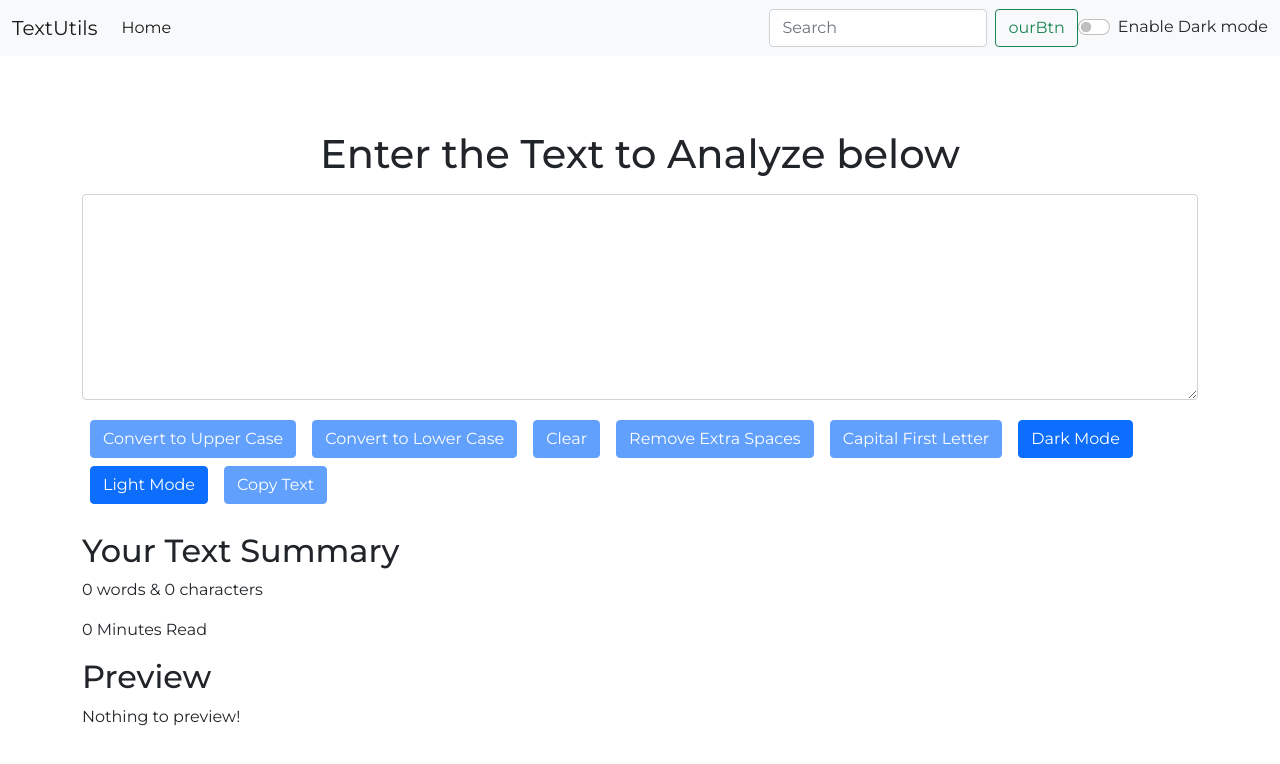
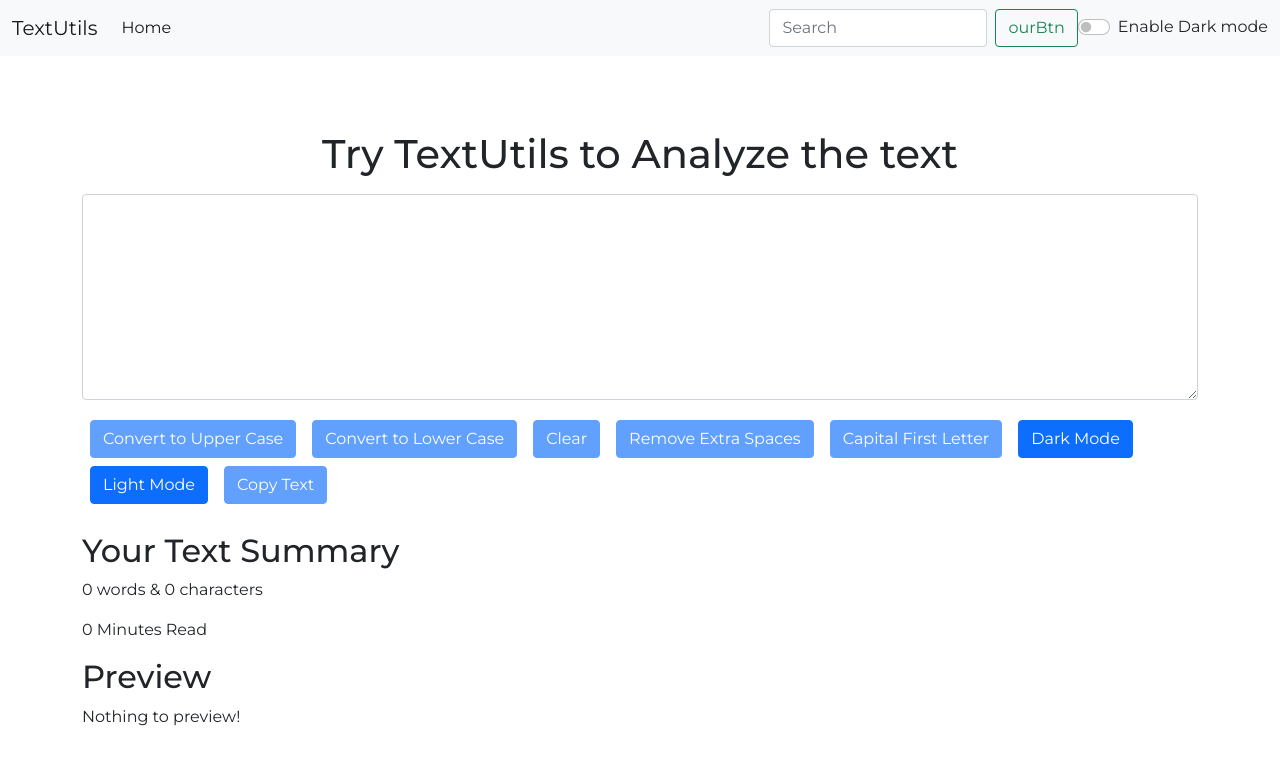
Before and after one commit to Abdul-SJ/TextUtils, a React (Create React App) app: page / in a window 1280 px wide. Shown: the top 764 px of the page. Built offline with nearby package versions, Linux system fonts and the light colour scheme.

Commit message:
Update App.js

```diff
--- a/src/App.js
+++ b/src/App.js
@@ -1,4 +1,3 @@
-// import logo from './logo.svg';
 // import './App.css';     //we don't need external css as we are using bootstrap which is linked in public>index.html file
 
 import Navbar from "./components/Navbar";
@@ -61,7 +60,7 @@ function App() {
         <div>
           {/* <Routes> */}
             {/* <Route path="/" element={<TextForm heading="Enter the Text to Analyze below" mode={mode} showAlert={showAlert} />}></Route> */}
-            <TextForm heading="Enter the Text to Analyze below" mode={mode} showAlert={showAlert} />
+            <TextForm heading="Try TextUtils to Analyze the text" mode={mode} showAlert={showAlert} />
             {/* <Route path="/about" element={<About />}></Route> */}
           {/* </Routes> */}
         </div>
```
